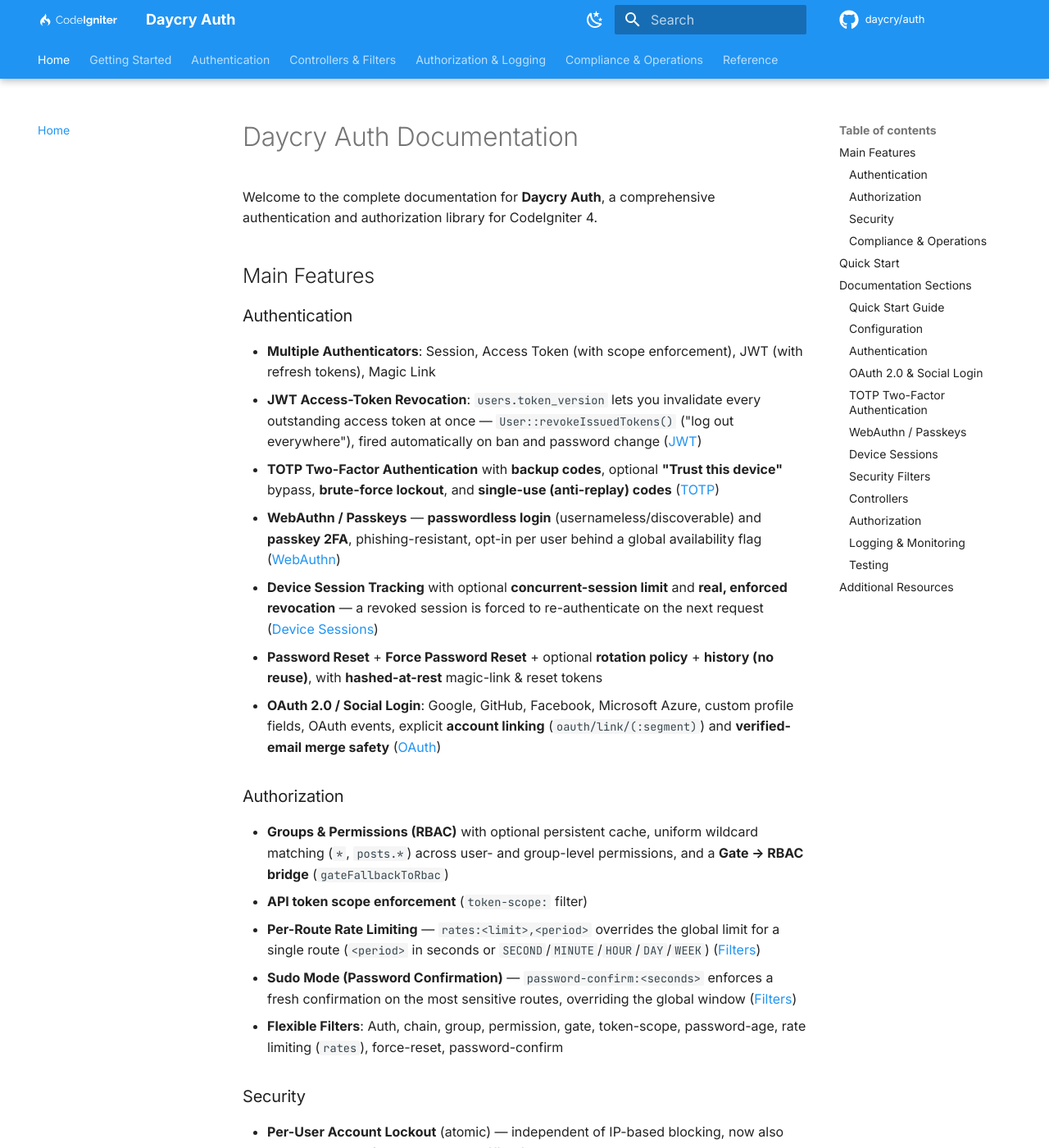
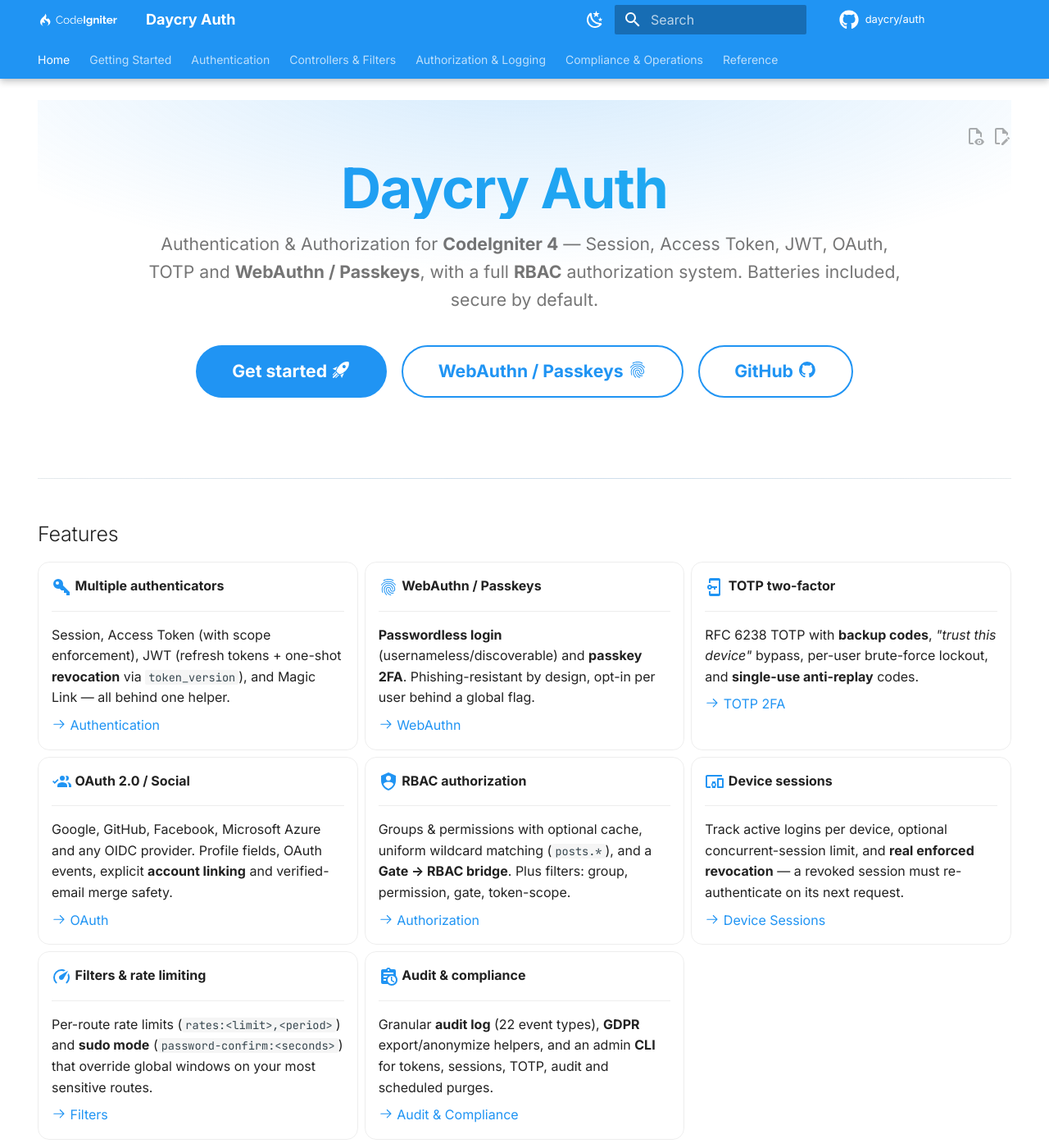
Before and after one commit to daycry/auth, an MkDocs documentation site: the page built from docs/index.md, in a window 1280 px wide and 1400 px high. Shown: the whole window at 82% size. Built offline with MkDocs 1.6.1 and Material for MkDocs 9.7.7, drawn with Linux system fonts in a browser that asks for light colours; comment, search, counter and statistics services are not loaded; some of the changed text lies outside the part shown.

Commit message:
docs: modern landing page (hero + feature cards) for the site
Turn the docs home into a product-style landing using MkDocs Material:
- Hero section with gradient title + CTA buttons (hidden nav/toc).
- Feature "grid cards" with Material icons linking to each section, plus
  a "Security, by default" card row and a tabbed Quick start.
- stylesheets/extra.css: hero gradient, card hover-lift, rounded code,
  centred content footer (works in light and dark).
- mkdocs.yml: register extra.css; enable edit/view actions, footer nav
  and breadcrumb path features.

Verified: mkdocs build --strict succeeds (0 warnings); hero, cards,
buttons and stylesheet all present in the built HTML.

Co-Authored-By: Claude Opus 4.8 <noreply@anthropic.com>

````diff
--- a/docs/index.md
+++ b/docs/index.md
@@ -1,98 +1,159 @@
-# Daycry Auth Documentation
+---
+hide:
+  - navigation
+  - toc
+---
 
-Welcome to the complete documentation for **Daycry Auth**, a comprehensive authentication and authorization library for CodeIgniter 4.
+<div class="hero" markdown>
 
-## Main Features
+# Daycry Auth
 
-### Authentication
-- **Multiple Authenticators**: Session, Access Token (with scope enforcement), JWT (with refresh tokens), Magic Link
-- **JWT Access-Token Revocation**: `users.token_version` lets you invalidate every outstanding access token at once — `User::revokeIssuedTokens()` ("log out everywhere"), fired automatically on ban and password change ([JWT](03-authentication.md))
-- **TOTP Two-Factor Authentication** with **backup codes**, optional **"Trust this device"** bypass, **brute-force lockout**, and **single-use (anti-replay) codes** ([TOTP](10-totp-2fa.md))
-- **WebAuthn / Passkeys** — **passwordless login** (usernameless/discoverable) and **passkey 2FA**, phishing-resistant, opt-in per user behind a global availability flag ([WebAuthn](15-webauthn.md))
-- **Device Session Tracking** with optional **concurrent-session limit** and **real, enforced revocation** — a revoked session is forced to re-authenticate on the next request ([Device Sessions](11-device-sessions.md))
-- **Password Reset** + **Force Password Reset** + optional **rotation policy** + **history (no reuse)**, with **hashed-at-rest** magic-link & reset tokens
-- **OAuth 2.0 / Social Login**: Google, GitHub, Facebook, Microsoft Azure, custom profile fields, OAuth events, explicit **account linking** (`oauth/link/(:segment)`) and **verified-email merge safety** ([OAuth](09-oauth.md))
+Authentication &amp; Authorization for **CodeIgniter 4** — Session, Access Token, JWT, OAuth, TOTP and **WebAuthn / Passkeys**, with a full **RBAC** authorization system. Batteries included, secure by default.
 
-### Authorization
-- **Groups & Permissions (RBAC)** with optional persistent cache, uniform wildcard matching (`*`, `posts.*`) across user- and group-level permissions, and a **Gate → RBAC bridge** (`gateFallbackToRbac`)
-- **API token scope enforcement** (`token-scope:` filter)
-- **Per-Route Rate Limiting** — `rates:<limit>,<period>` overrides the global limit for a single route (`<period>` in seconds or `SECOND`/`MINUTE`/`HOUR`/`DAY`/`WEEK`) ([Filters](04-filters.md))
-- **Sudo Mode (Password Confirmation)** — `password-confirm:<seconds>` enforces a fresh confirmation on the most sensitive routes, overriding the global window ([Filters](04-filters.md))
-- **Flexible Filters**: Auth, chain, group, permission, gate, token-scope, password-age, rate limiting (`rates`), force-reset, password-confirm
+[Get started :material-rocket-launch:](01-quick-start.md){ .md-button .md-button--primary }
+[WebAuthn / Passkeys :material-fingerprint:](15-webauthn.md){ .md-button }
+[GitHub :material-github:](https://github.com/daycry/auth){ .md-button }
 
-### Security
-- **Per-User Account Lockout** (atomic) — independent of IP-based blocking, now also applied to **TOTP / backup-code verification**
-- **Compromised-Password Recheck on Login** (HIBP integration, opt-in)
-- **Suspicious Login Detection** with `suspicious-login` event for email alerts, plus **remember-me theft detection** (a mismatched validator purges all of the user's tokens and fires `remember-me-theft`)
-- **Secret-safe login log** — Access Token / JWT credentials are stored in `auth_logins` as a non-reversible SHA-256 fingerprint, never the raw bearer token
-- **Timing-safe OAuth state** validation
+</div>
 
-### Compliance & Operations
-- **Granular audit log** (`auth_audit_logs`) — 22 canonical event types, filterable CLI
-- **GDPR helpers** — JSON data export + account anonymization
-- **Admin CLI**: `auth:tokens revoke`, `auth:sessions terminate`, `auth:totp reset`, `auth:audit`, `auth:gdpr export|anonymize`
-- **Scheduled Maintenance**: `auth:purge [--days <n>]` — purges expired remember-me tokens and old terminated device sessions; run on a schedule instead of the probabilistic on-login purge ([CLI Commands](14-cli-commands.md))
-- **Complete Logging**: CI4 Events + database login attempts + audit log
-- **Highly Customizable**: Extend or replace any component
+## Features
 
-## Quick Start
+<div class="grid cards" markdown>
 
-```bash
-composer require daycry/auth
-php spark migrate --all
-php spark auth:setup
-```
+-   :material-key-variant:{ .lg .middle } __Multiple authenticators__
 
-```php
-// Login
-$result = auth()->attempt(['email' => 'user@example.com', 'password' => 'secret']);
+    ---
 
-if ($result->isOK()) {
-    return redirect()->to('/dashboard');
-}
-```
+    Session, Access Token (with scope enforcement), JWT (refresh tokens + one-shot **revocation** via `token_version`), and Magic Link — all behind one helper.
 
-## Documentation Sections
+    [:octicons-arrow-right-24: Authentication](03-authentication.md)
 
-### [Quick Start Guide](01-quick-start.md)
-Install and configure Daycry Auth in minutes.
+-   :material-fingerprint:{ .lg .middle } __WebAuthn / Passkeys__
 
-### [Configuration](02-configuration.md)
-Every configuration option explained with examples.
+    ---
 
-### [Authentication](03-authentication.md)
-Session, Access Token, JWT (with refresh), Magic Link, Password Reset, and more.
+    **Passwordless login** (usernameless/discoverable) and **passkey 2FA**. Phishing-resistant by design, opt-in per user behind a global flag.
 
-### [OAuth 2.0 & Social Login](09-oauth.md)
-Google, GitHub, Facebook, Microsoft Azure — and any OIDC provider. Profile fields, custom resolvers, OAuth events, scopes tracking, explicit account linking, and `allowUnverifiedEmailLink` merge safety.
+    [:octicons-arrow-right-24: WebAuthn](15-webauthn.md)
 
-### [TOTP Two-Factor Authentication](10-totp-2fa.md)
-Time-based OTP with authenticator apps, brute-force lockout, and single-use anti-replay codes.
+-   :material-cellphone-key:{ .lg .middle } __TOTP two-factor__
 
-### [WebAuthn / Passkeys](15-webauthn.md)
-Passwordless login (usernameless/discoverable) and passkey 2FA, phishing-resistant, opt-in per user.
+    ---
 
-### [Device Sessions](11-device-sessions.md)
-Track and manage active logins across devices, with enforced revocation that forces re-authentication.
+    RFC 6238 TOTP with **backup codes**, *"trust this device"* bypass, per-user brute-force lockout, and **single-use anti-replay** codes.
 
-### [Security Filters](04-filters.md)
-Protect routes with authentication and authorization filters, including per-route rate limits (`rates:<limit>,<period>`) and sudo mode (`password-confirm:<seconds>`).
+    [:octicons-arrow-right-24: TOTP 2FA](10-totp-2fa.md)
 
-### [Controllers](05-controllers.md)
-All included controllers: Login, Register, Password Reset, Force Reset, JWT, UserSecurity.
+-   :material-account-multiple-check:{ .lg .middle } __OAuth 2.0 / Social__
 
-### [Authorization](06-authorization.md)
-Groups, permissions, permission cache, wildcard matching, the Gate → RBAC bridge, and RBAC patterns.
+    ---
 
-### [Logging & Monitoring](07-logging.md)
-CI4 Events, database logs, per-user lockout, and rate limiting.
+    Google, GitHub, Facebook, Microsoft Azure and any OIDC provider. Profile fields, OAuth events, explicit **account linking** and verified-email merge safety.
 
-### [Testing](08-testing.md)
-Unit and integration testing with authentication mocking.
+    [:octicons-arrow-right-24: OAuth](09-oauth.md)
 
-## Additional Resources
+-   :material-shield-account:{ .lg .middle } __RBAC authorization__
 
-- **GitHub**: [daycry/auth](https://github.com/daycry/auth)
-- **CodeIgniter 4 Docs**: [codeigniter4.github.io](https://codeigniter4.github.io/)
-- **Packagist**: [packagist.org/packages/daycry/auth](https://packagist.org/packages/daycry/auth)
-- **Issues**: [github.com/daycry/auth/issues](https://github.com/daycry/auth/issues)
+    ---
+
+    Groups &amp; permissions with optional cache, uniform wildcard matching (`posts.*`), and a **Gate → RBAC bridge**. Plus filters: group, permission, gate, token-scope.
+
+    [:octicons-arrow-right-24: Authorization](06-authorization.md)
+
+-   :material-devices:{ .lg .middle } __Device sessions__
+
+    ---
+
+    Track active logins per device, optional concurrent-session limit, and **real enforced revocation** — a revoked session must re-authenticate on its next request.
+
+    [:octicons-arrow-right-24: Device Sessions](11-device-sessions.md)
+
+-   :material-speedometer:{ .lg .middle } __Filters &amp; rate limiting__
+
+    ---
+
+    Per-route rate limits (`rates:<limit>,<period>`) and **sudo mode** (`password-confirm:<seconds>`) that override global windows on your most sensitive routes.
+
+    [:octicons-arrow-right-24: Filters](04-filters.md)
+
+-   :material-clipboard-text-clock:{ .lg .middle } __Audit &amp; compliance__
+
+    ---
+
+    Granular **audit log** (22 event types), **GDPR** export/anonymize helpers, and an admin **CLI** for tokens, sessions, TOTP, audit and scheduled purges.
+
+    [:octicons-arrow-right-24: Audit &amp; Compliance](13-audit-and-compliance.md)
+
+</div>
+
+## Quick start
+
+=== ":material-package-down: Install"
+
+    ```bash
+    composer require daycry/auth
+    php spark migrate --all
+    php spark auth:setup
+    ```
+
+=== ":material-login: Authenticate"
+
+    ```php
+    $result = auth()->attempt([
+        'email'    => 'user@example.com',
+        'password' => 'secret',
+    ]);
+
+    if ($result->isOK()) {
+        return redirect()->to('/dashboard');
+    }
+    ```
+
+=== ":material-shield-lock: Protect a route"
+
+    ```php
+    // app/Config/Routes.php
+    $routes->group('admin', ['filter' => 'group:admin'], static function ($routes) {
+        $routes->get('dashboard', 'Admin::index');
+    });
+    ```
+
+[:octicons-arrow-right-24: Full quick-start guide](01-quick-start.md)
+
+## Security, by default
+
+<div class="grid cards" markdown>
+
+-   :material-lock-check:{ .lg .middle } __Hardened auth__
+
+    ---
+
+    Per-user atomic lockout, compromised-password recheck (HIBP), suspicious-login &amp; remember-me theft detection, and a **secret-safe login log** (SHA-256 fingerprints, never raw tokens).
+
+-   :material-puzzle:{ .lg .middle } __Customizable__
+
+    ---
+
+    Swap or extend any component — authenticators, repositories, views, actions and policies are all resolvable services you can override.
+
+    [:octicons-arrow-right-24: Configuration](02-configuration.md)
+
+-   :material-test-tube:{ .lg .middle } __Tested__
+
+    ---
+
+    A large PHPUnit suite (incl. a real in-test WebAuthn authenticator), PHPStan level 5, deptrac and Rector keep the library correct and clean.
+
+    [:octicons-arrow-right-24: Testing](08-testing.md)
+
+</div>
+
+---
+
+<p class="md-content-footer" markdown>
+**Resources** —
+[GitHub](https://github.com/daycry/auth) ·
+[Packagist](https://packagist.org/packages/daycry/auth) ·
+[Issues](https://github.com/daycry/auth/issues) ·
+[CodeIgniter 4](https://codeigniter4.github.io/)
+</p>
--- /dev/null
+++ b/docs/stylesheets/extra.css
@@ -0,0 +1,79 @@
+/* ------------------------------------------------------------------ *
+ *  Daycry Auth — landing-page polish on top of MkDocs Material.
+ * ------------------------------------------------------------------ */
+
+/* ---- Hero ---------------------------------------------------------- */
+.hero {
+  text-align: center;
+  padding: 3.5rem 1rem 3rem;
+  margin: -1.2rem 0 2.5rem;
+  background: radial-gradient(
+    1100px 380px at 50% -12%,
+    color-mix(in srgb, var(--md-primary-fg-color) 20%, transparent),
+    transparent 70%
+  );
+  border-bottom: 1px solid var(--md-default-fg-color--lightest);
+}
+
+.md-typeset .hero h1 {
+  font-size: clamp(2.2rem, 5.5vw, 3.4rem);
+  font-weight: 800;
+  letter-spacing: -0.02em;
+  line-height: 1.1;
+  margin: 0 0 0.7rem;
+  background: linear-gradient(
+    90deg,
+    var(--md-primary-fg-color),
+    color-mix(in srgb, var(--md-primary-fg-color) 50%, #22d3ee)
+  );
+  -webkit-background-clip: text;
+  background-clip: text;
+  color: transparent;
+}
+
+.hero > p {
+  max-width: 46rem;
+  margin: 0 auto 1.6rem;
+  font-size: 1.06rem;
+  color: var(--md-default-fg-color--light);
+}
+
+.hero .md-button {
+  margin: 0.3rem 0.3rem;
+  border-radius: 2rem;
+}
+
+/* ---- Feature cards: lift + accent on hover ------------------------- */
+.md-typeset .grid.cards > :is(ul, ol) > li,
+.md-typeset .grid.cards > .card {
+  border-radius: 0.7rem;
+  transition: transform 0.15s ease, box-shadow 0.15s ease, border-color 0.15s ease;
+}
+
+.md-typeset .grid.cards > :is(ul, ol) > li:hover,
+.md-typeset .grid.cards > .card:hover {
+  transform: translateY(-3px);
+  box-shadow: 0 8px 24px rgba(0, 0, 0, 0.12);
+  border-color: var(--md-primary-fg-color);
+}
+
+/* Card heading icons in the brand colour. */
+.md-typeset .grid.cards .lg.middle,
+.md-typeset .grid.cards .twemoji.lg {
+  color: var(--md-primary-fg-color);
+}
+
+/* ---- Home content footer ------------------------------------------ */
+.md-content-footer,
+.md-typeset p.md-content-footer {
+  text-align: center;
+  color: var(--md-default-fg-color--light);
+  margin-top: 1.2rem;
+  font-size: 0.85rem;
+}
+
+/* ---- Small global polish ------------------------------------------ */
+/* Slightly rounder code blocks to match the cards. */
+.md-typeset pre > code {
+  border-radius: 0.5rem;
+}
--- a/mkdocs.yml
+++ b/mkdocs.yml
@@ -36,6 +36,10 @@ theme:
     - content.code.copy
     - content.code.annotate
     - content.tooltips
+    - content.action.edit
+    - content.action.view
+    - navigation.footer
+    - navigation.path
   palette:
     - media: "(prefers-color-scheme: light)"
       scheme: default
@@ -101,6 +105,9 @@ exclude_docs: |
   superpowers/
   README.md
 
+extra_css:
+  - stylesheets/extra.css
+
 extra:
   social:
     - icon: fontawesome/brands/github
````
